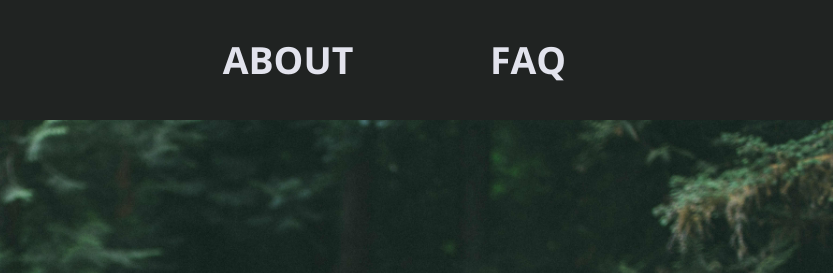
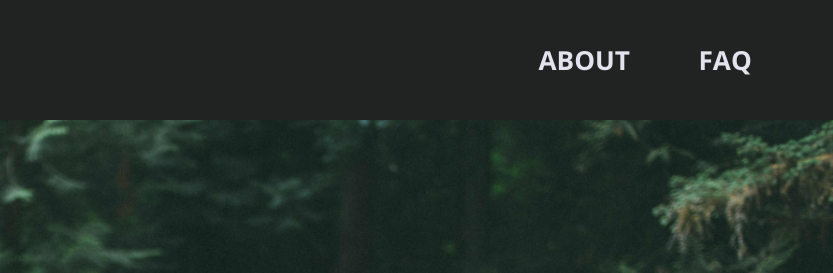
Before and after one commit to carlarsmendes/Portfolio-Project-UnpluggedRetreat, a plain HTML site: page index.html in a window 1280 px wide. Shown: the top 273 px of the page, 447-1280 px from the left. Drawn offline with nearby package versions, Linux system fonts and the light colour scheme.

Commit message:
fixed nav bar

```diff
--- a/css/main.css
+++ b/css/main.css
@@ -610,8 +610,8 @@ i.social-icon {
     width: 100%;
     /* border: 3px solid green; */
     display: flex;
-    flex-direction: row;
-    justify-content: center;
+    flex-flow: row wrap;
+    justify-content: space-between;
     align-items: center;
     text-align: center;
     margin: 0;
@@ -621,34 +621,46 @@ i.social-icon {
   nav a {
     max-width: 500px;
     /* max-width: auto; */
+    width: 45%;
   }
 
 
   nav ul.section-content {
-    width: 50%;
+    width: 30%;
     display: flex;
     flex-direction: row;
     justify-content: center;
     align-items: center;
     text-align: center;
+    /* border: 3px solid orange; */
+    padding: 0;
+    margin: 0;
   }
 
 
   nav ul li {
-    padding-left: 20px;
-    padding-right: 20px;
+    padding-left: 30px;
+    padding-right: 30px;
+    /* border: 3px solid red; */
+    width: 100px;
+    text-align: center;
+    font-size: 0.7em;
   }
 
   nav img {
     width: 15em;
     margin: 20px 20px;
-
+    /* border: 3px solid yellow; */
   }
 
 
-  nav ul a {
-    width: auto;
-  }
+
+  /* ----TESTING PURPOSES------- */
+
+
+  /* END F TESTING PURPOSES------- */
+
+
 
   section#hero-section {
     display: flex;
@@ -778,16 +790,9 @@ i.social-icon {
   }
 
 
-
   .main-section-wrapper {
     padding: 0;
   }
-
-
-
-
-
-
 
 
 }
```
